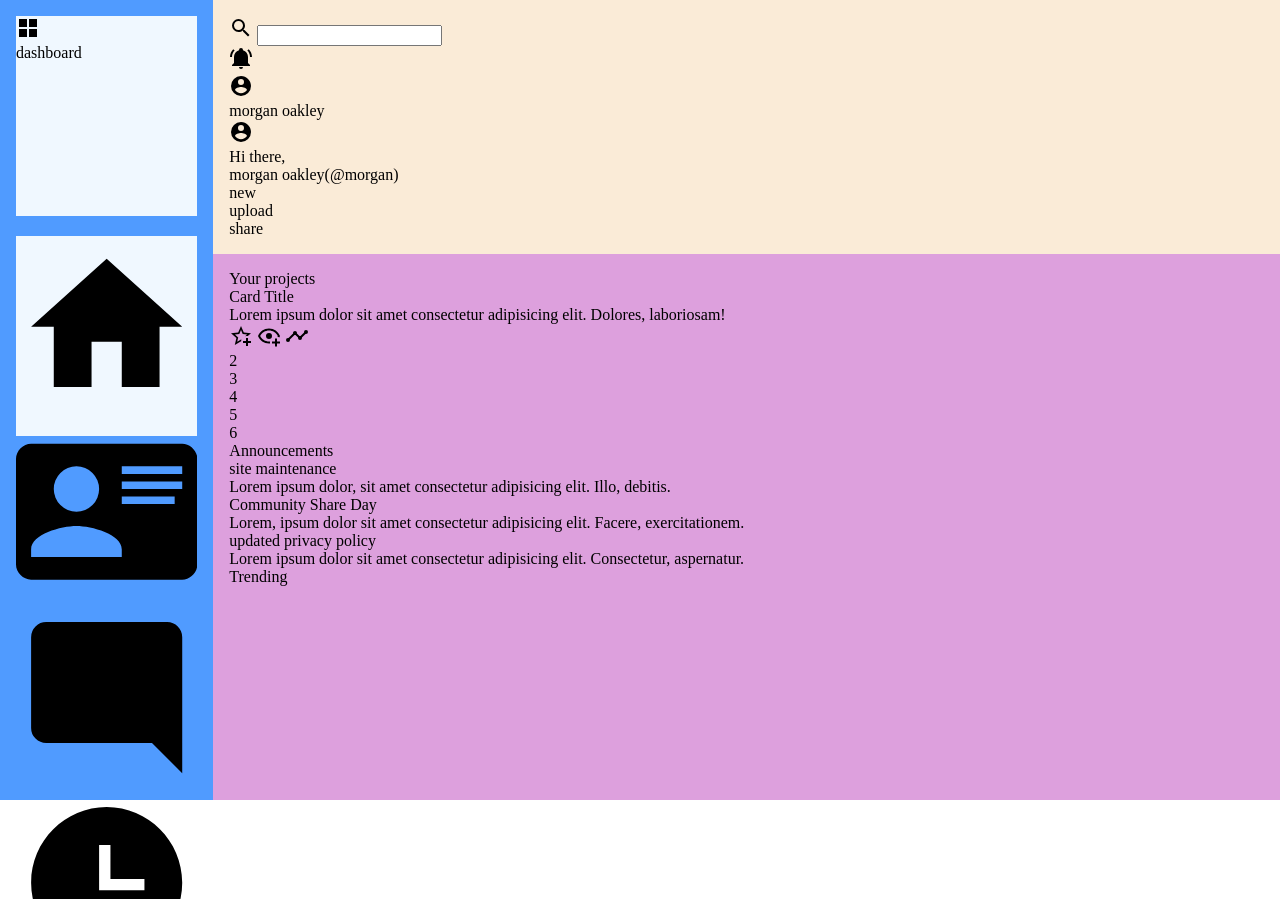
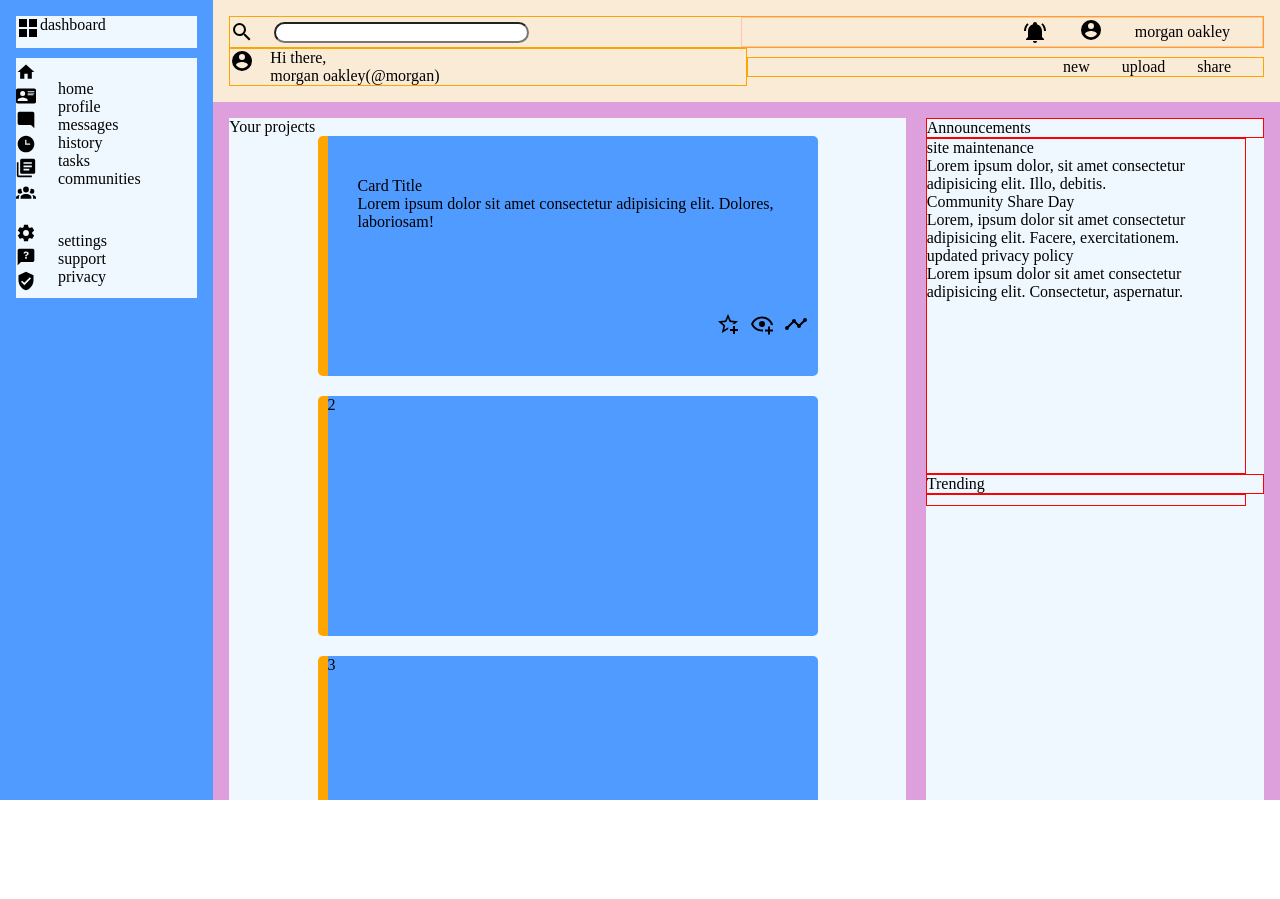
Before and after one commit to HopeAm-11/Admin-dashboard, a website: page index.html in a window 1280 px wide. Shown: the top 899 px of the page. After the commit the page ends 800 px from the top, so only its background shows below. Drawn offline with Linux system fonts and the light colour scheme.

Commit message:
added grid and flex

```diff
--- a/style.css
+++ b/style.css
@@ -3,36 +3,47 @@
     --page-right: #f3f3f3;
 }
 
+html,
+body {
+    width: 100%;
+    height: 100%;
+    margin: 0px;
+    padding: 0px;
+    overflow-x: hidden;
+}
+
+
 /* page layout  */
 .page-container {
     display: grid;
     grid-template-columns: 1fr 5fr;
-    grid-template-rows: 100vh;
+    height: 100vh;
 
 }
 
 .page-sidebar {
     background-color: var(--page-sidebar);
     display: grid;
-    grid-template-rows: 200px 200px 200px;
-    grid-gap: 20px;
-    /* -webkit-box-align: center;
-    -ms-flex-align: center;
-    align-items: center;
-    justify-items: center; */
+    grid-template-rows: 2rem 15rem;
+    grid-gap: 10px;
     padding: 1em;
     /* NEW to add the gap at top */
 }
 
 .page-sidebar>* {
     background-color: aliceblue;
-    height: 200px;
 
 }
 
+.sidebar-header {
+    display: -webkit-box;
+    display: -ms-flexbox;
+    display: flex;
+    height: 2rem;
+}
+
 .page-right {
-    display: grid;
-    grid-template-rows: 1fr 4fr;
+
     background-color: var(--page-right);
 
 }
@@ -45,8 +56,229 @@
     background-color: antiquewhite;
 }
 
+.wrapper-nav1 {
+    display: grid;
+    grid-gap: 10px;
+}
+
+.wrapper-nav1>* {}
+
+.col-2 {
+    display: grid;
+    grid-template-columns: repeat(2, 2rem);
+    grid-gap: 10px;
+    -webkit-box-align: center;
+    -ms-flex-align: center;
+    align-items: center;
+
+}
+
+.nav-icon {
+    width: 20px;
+}
+
 .main {
     background-color: plum;
+    display: grid;
+    grid-template-columns: 2fr 1fr;
+    grid-gap: 20px;
+}
+
+@media screen and (max-width:900px) {
+    .main {
+        grid-template-columns: 1fr;
+
+    }
+}
+
+.main>* {
+    background-color: aliceblue;
+}
+
+.main-sections {
+    background-color: #509bff;
+}
+
+.art-box {
+    display: grid;
+    grid-template-columns: repeat(auto-fit, minmax(300px, 500px));
+    grid-auto-rows: 15rem;
+    grid-gap: 20px;
+    -webkit-box-pack: center;
+    -ms-flex-pack: center;
+    justify-content: center;
+}
+
+.main-sections {
+    border-radius: 5px;
+    display: -webkit-box;
+    display: -ms-flexbox;
+    display: flex;
+    -webkit-box-orient: vertical;
+    -webkit-box-direction: normal;
+    -ms-flex-direction: column;
+    flex-direction: column;
+    border-left: 10px solid orange;
+}
+
+.main-sections>* {
+    -webkit-box-flex: 1;
+    -ms-flex: 1 1 auto;
+    flex: 1 1 auto;
+
+}
+
+.main-heading {
+    position: relative;
+    display: -webkit-box;
+    display: -ms-flexbox;
+    display: flex;
+    -webkit-box-orient: vertical;
+    -webkit-box-direction: normal;
+    -ms-flex-direction: column;
+    flex-direction: column;
+    -webkit-box-pack: center;
+    -ms-flex-pack: center;
+    justify-content: center;
+}
+
+.main-heading>* {
+    margin-left: 30px;
+    margin-right: 30px;
+}
+
+.main-sec-icons {
+    display: -webkit-box;
+    display: -ms-flexbox;
+    display: flex;
+    -webkit-box-pack: end;
+    -ms-flex-pack: end;
+    justify-content: flex-end;
+    -webkit-box-align: center;
+    -ms-flex-align: center;
+    align-items: center;
+}
+
+.main-sec-icons>* {
+    margin-right: 10px;
+}
+
+.yellow {
+    background-color: bisque;
+    width: 1rem;
+}
+
+.header-page {
+    /* display: -webkit-box;
+    display: -ms-flexbox;
+    display: flex;
+    border: 1px solid red;
+    -webkit-box-pack: justify;
+    -ms-flex-pack: justify;
+    justify-content: space-evenly; */
+
+}
+
+.head-top-wrapper {
+    display: -webkit-box;
+    display: -ms-flexbox;
+    display: flex;
+    border: 1px solid orange;
+}
+
+.head-top-wrapper>* {
+    -webkit-box-flex: 1;
+    -ms-flex: 1 1 auto;
+    flex: 1 1 auto;
+}
+
+.bell-wrapper {
+    border: 1px solid pink;
+}
+
+.search-wrapper {
+    display: -webkit-box;
+    display: -ms-flexbox;
+    display: flex;
+    -webkit-box-align: center;
+    -ms-flex-align: center;
+    align-items: center;
+}
+
+.search-icon {
+    margin-right: 20px;
+
+}
+
+.search {
+    width: 50%;
+    border-radius: 1rem;
+}
+
+.bell-wrapper {
+    display: -webkit-box;
+    display: -ms-flexbox;
+    display: flex;
+    -webkit-box-pack: end;
+    -ms-flex-pack: end;
+    justify-content: flex-end;
+    -webkit-box-align: center;
+    -ms-flex-align: center;
+    align-items: center;
+}
+
+.bell-wrapper>* {
+    margin-right: 2rem;
+
+}
+
+
+.head-bottom-wrapper {
+    display: -webkit-box;
+    display: -ms-flexbox;
+    display: flex;
+    -webkit-box-align: center;
+    -ms-flex-align: center;
+    align-items: center;
+    -webkit-box-pack: justify;
+    -ms-flex-pack: justify;
+    justify-content: space-between;
+}
+
+.head-bottom-wrapper>* {
+    /* -webkit-box-flex: 1;
+    -ms-flex: 1 1 auto;
+    flex: 1 1 auto; */
+    width: 100%;
+    border: 1px solid orange;
+}
+
+.head-left {
+    display: -webkit-box;
+    display: -ms-flexbox;
+    display: flex;
+}
+
+.head-left>* {
+    margin-right: 1rem;
+}
+
+
+.head-bot-nav>ul {
+    display: -webkit-box;
+    display: -ms-flexbox;
+    display: flex;
+    -webkit-box-align: center;
+    -ms-flex-align: center;
+    align-items: center;
+    -webkit-box-pack: end;
+    -ms-flex-pack: end;
+    justify-content: flex-end;
+}
+
+.head-bot-nav ul li {
+    margin-right: 2rem;
+    text-align: center;
 }
 
 /* The grid_page_container has two columns
@@ -64,3 +296,16 @@ The header  */
 img {
     background-color: #f3f3f3;
 }
+
+.main-sidebar {}
+
+.main-sidebar>* {
+    border: 1px solid red;
+}
+
+.main-sidebar-item {
+    display: grid;
+    grid-gap: 10px;
+    width: 20rem;
+    grid-template-rows: 1fr 1fr;
+}
```
